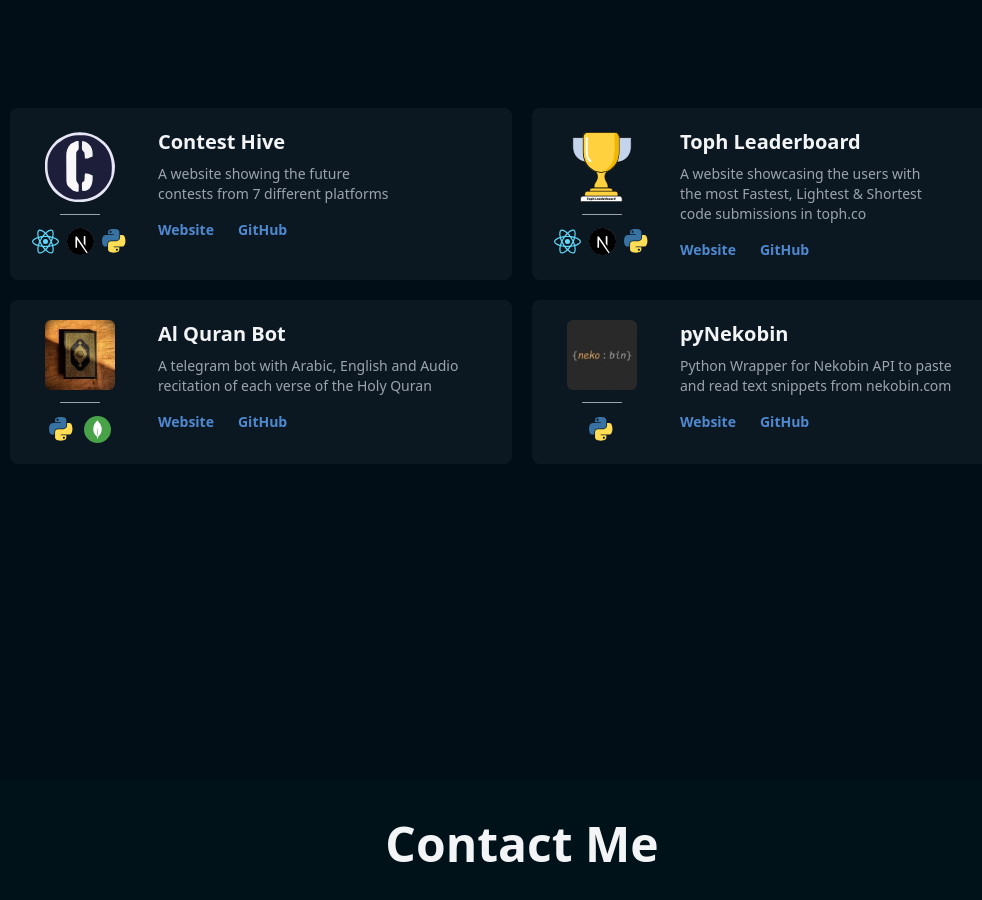
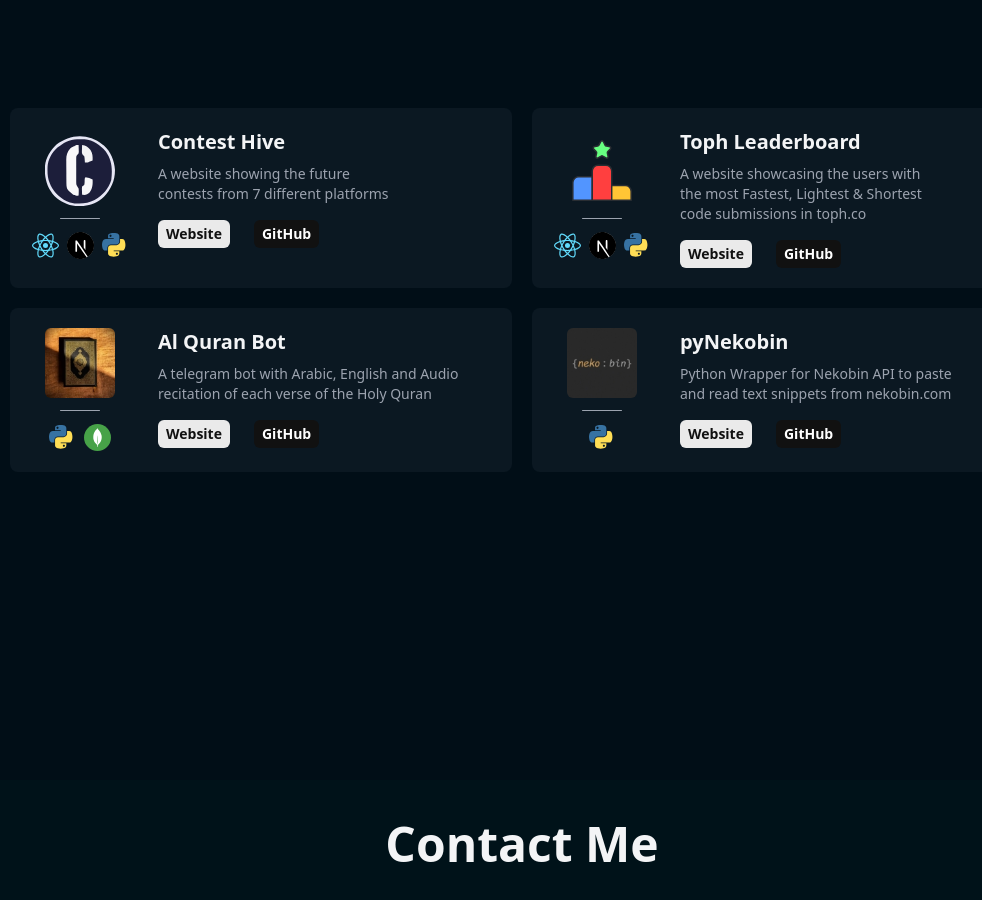
Before and after one commit to Nusab19/Nusab19.github.io, a Next.js app: page / in a window 1280 px wide. Shown: the part 2580-3480 px from the top of the page, without its empty margins (118-1100 px from the left). Built offline with nearby package versions, Linux system fonts and the light colour scheme; a web font is replaced by a local one.

Commit message:
add bg color to buttons

```diff
--- a/components/Projects.jsx
+++ b/components/Projects.jsx
@@ -33,7 +33,7 @@ const Projects = () => {
             link: "https://toph.pages.dev/",
             github: "https://github.com/Nusab19/Toph-Leaderborad",
             isImage: true,
-            imageSrc: "/images/tophleaderboard.svg",
+            imageSrc: "/images/toph.svg",
           })}
 
           {getProjectCard({
@@ -133,14 +133,14 @@ function getProjectCard({
           <Link
             href={link ?? "#"}
             target="_blank"
-            className="text-sm text-blue-400 opacity-80 transition-opacity duration-300 hover:opacity-100"
+            className="transition-color rounded-md bg-[#eaeaea] px-2 py-1 text-sm  text-[#111111] duration-200 hover:bg-[#111111] hover:text-[#ffffff]"
           >
             Website
           </Link>
           <Link
             href={github ?? "#"}
             target="_blank"
-            className="text-sm text-blue-400 opacity-80 transition-opacity duration-300 hover:opacity-100"
+            className="hover:bg- transition-color rounded-md bg-[#111111] px-2 py-1 text-sm text-[#ffffff] duration-200 hover:bg-[#eaeaea] hover:text-[#111111]"
           >
             GitHub
           </Link>
```
Also changed, not shown: public/images/toph.svg (added).
